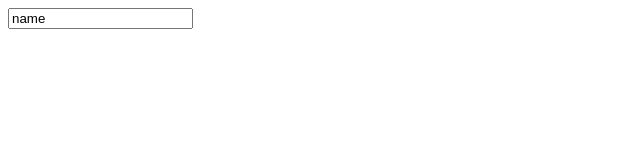
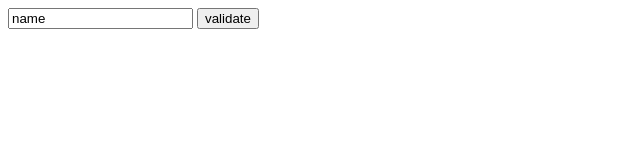
Before and after one commit to chinyereokechukwu/Awitorg.Javascript-Course, a plain HTML site: page index.html in a window 1280 px wide. Shown: the whole page, without its empty margins (0-640 px from the left). Drawn offline with Linux system fonts and the light colour scheme.

Commit message:
add button

```diff
--- a/index.html
+++ b/index.html
@@ -10,6 +10,7 @@ first example of github project
 
 <body>
  <input type="text" value="name"/>
+ <button>validate</button>
 </body>
 
 </html>
```
